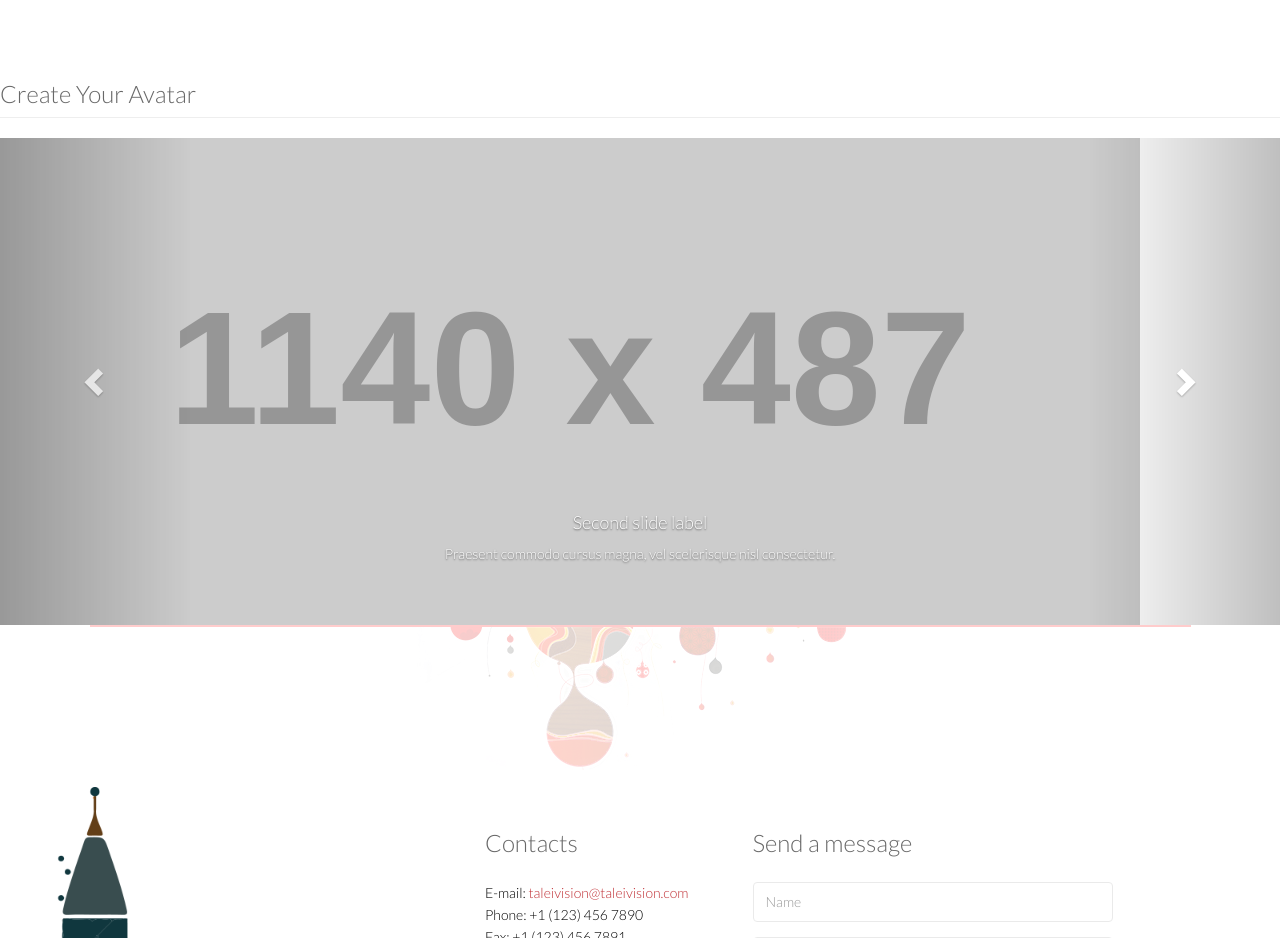
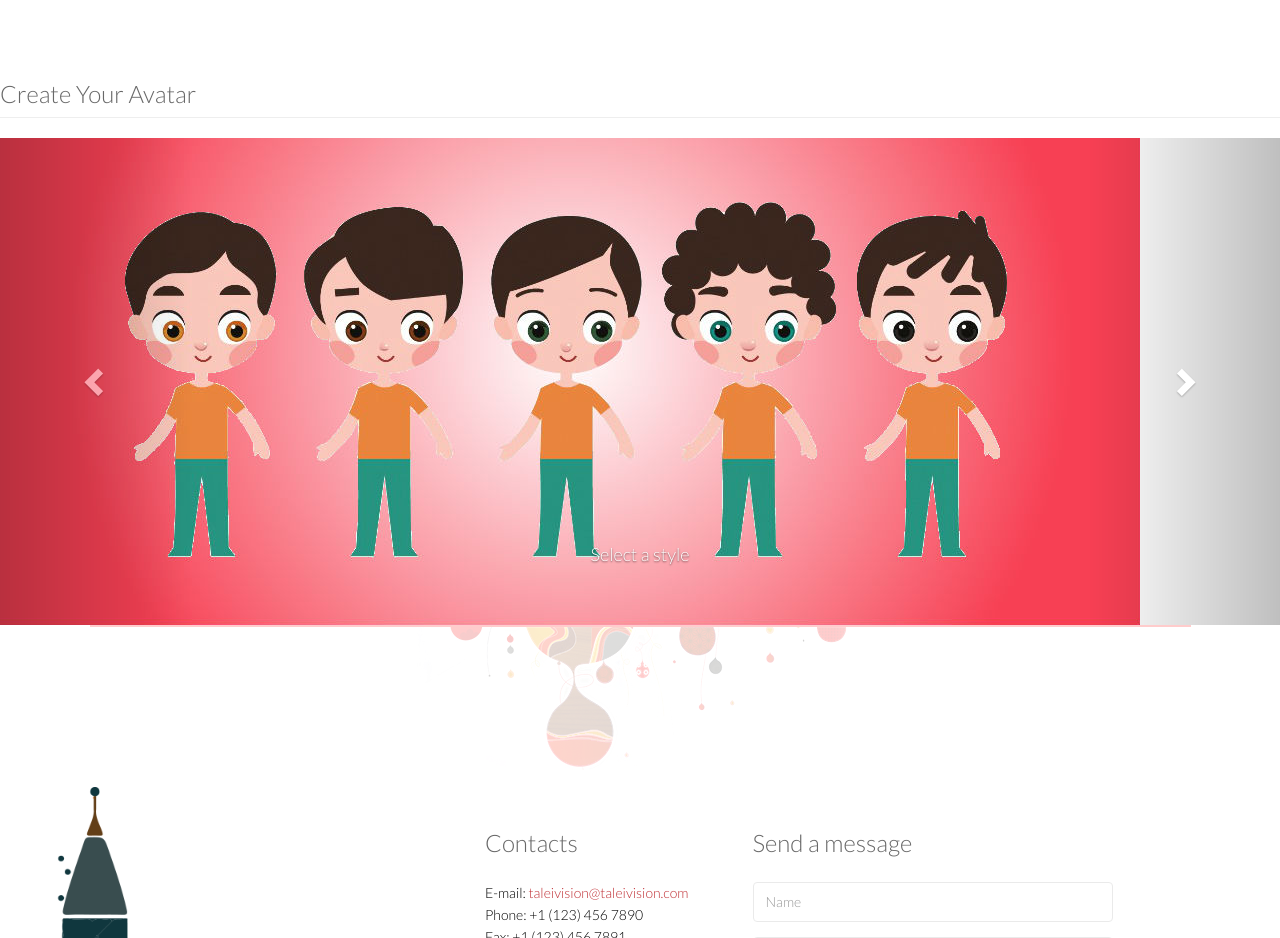
Before and after one commit to Taleivision/Taleivision.github.io, a plain HTML site: page index.html in a window 1280 px wide. Shown: the part 1840-2778 px from the top of the page. Drawn offline with nearby package versions, Linux system fonts and the light colour scheme.

Commit message:
Webste Update 080318

```diff
--- a/index.html
+++ b/index.html
@@ -220,17 +220,17 @@ a safe online journey with a depth of episodes.</p>
                     </ol>
                     <div class="carousel-inner">
                         <div class="item active">
-                            <img src="http://placehold.it/1140x487/green" alt="">
+                            <img src="images/boyorgirl.jpg" alt="">
                             <div class="carousel-caption">
-                                <h3>First slide label</h3>
-                                <p>Praesent commodo cursus magna, vel scelerisque nisl consectetur.</p>
+                                <h3>.</h3>
+                                <p>.</p>
                             </div>
                         </div>
                         <div class="item">
-                            <img src="http://placehold.it/1140x487/blue" alt="">
+                            <img src="images/boystyles.jpg" alt="">
                             <div class="carousel-caption">
-                                <h3>Second slide label</h3>
-                                <p>Praesent commodo cursus magna, vel scelerisque nisl consectetur.</p>
+                                <h3>Select a style</h3>
+                                <p></p>
                             </div>
                         </div>
                         <div class="item">
```
Also changed, not shown: images/BoyOrGirl.jpg (added), images/BoyStyles.jpg (added).
